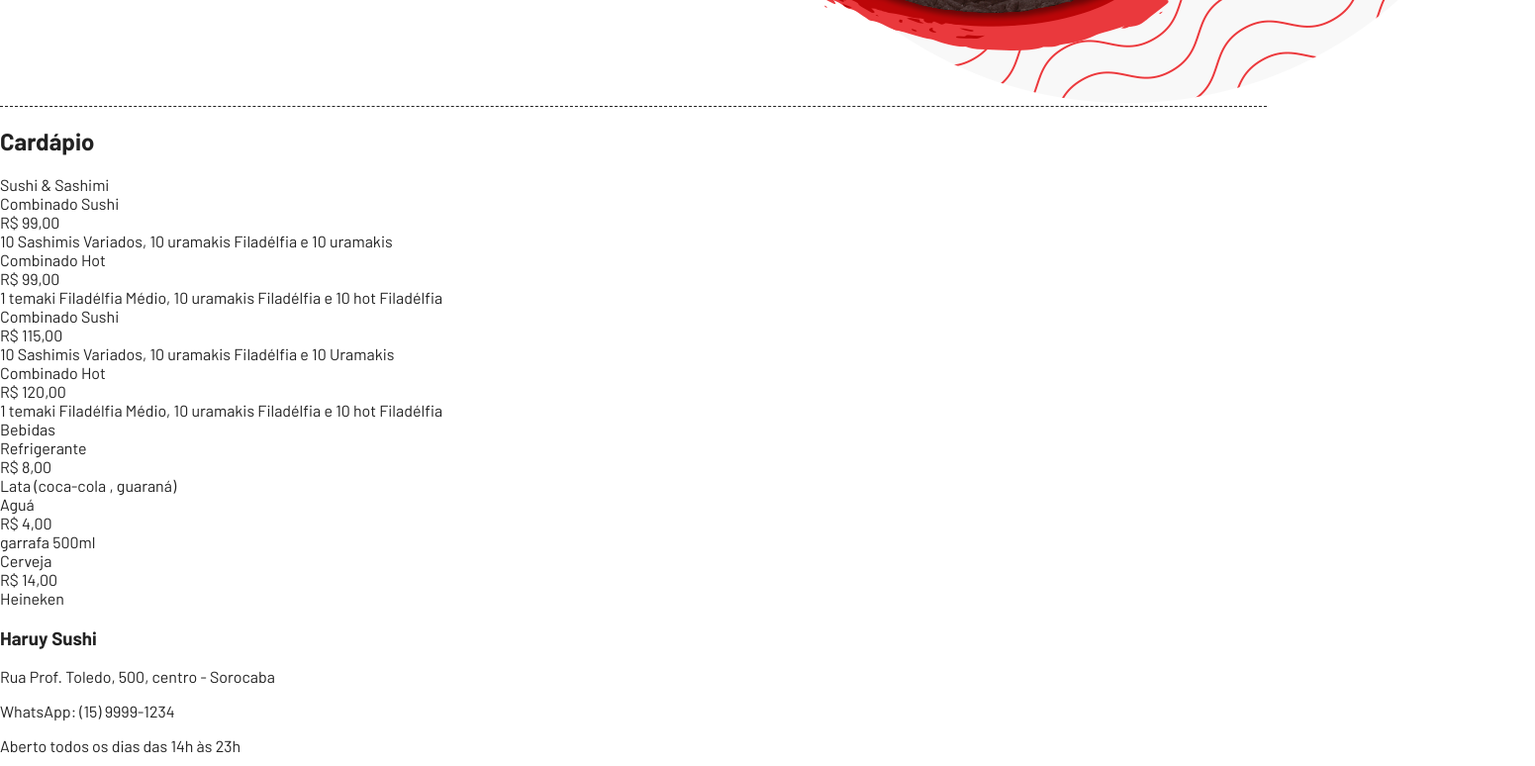
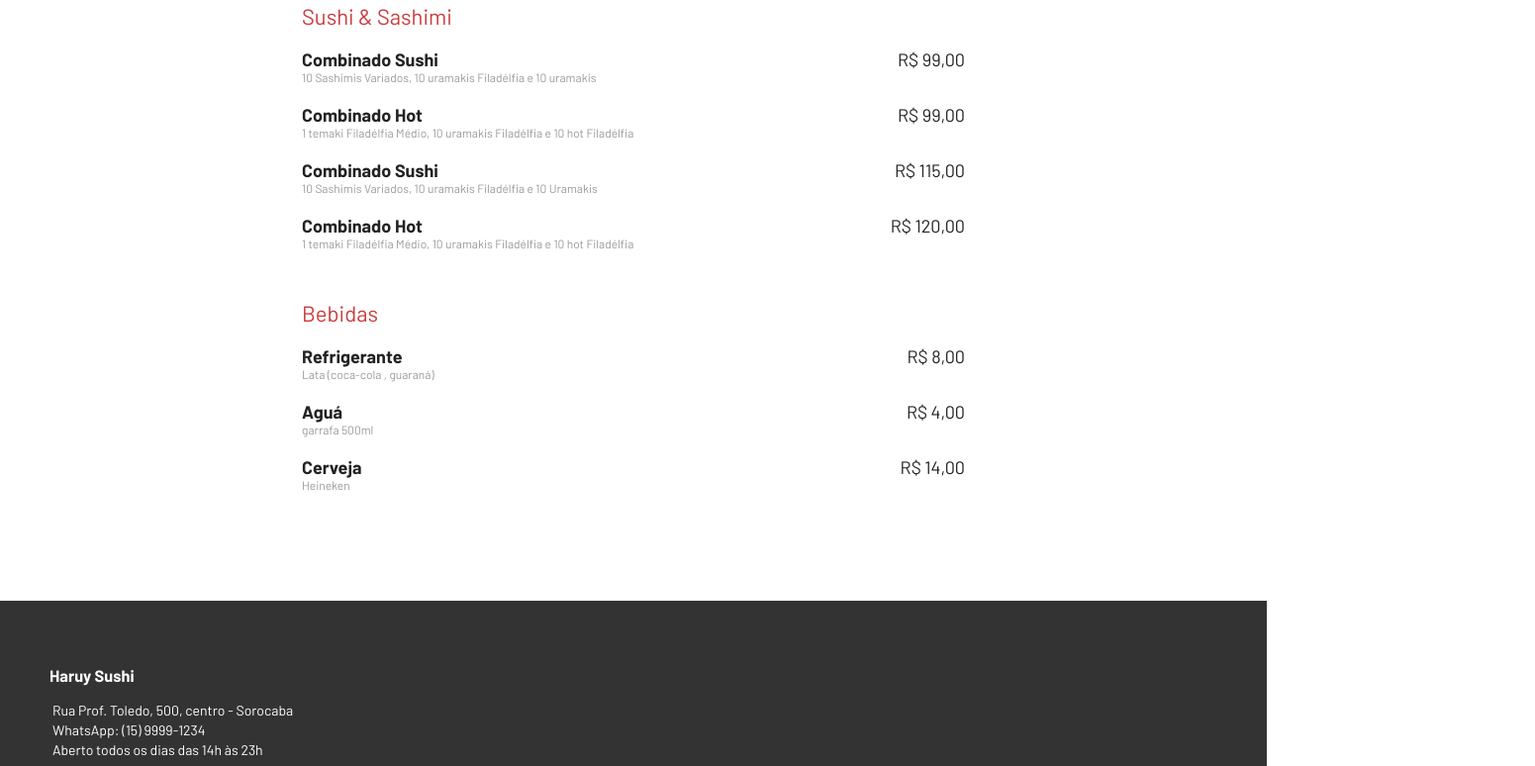
Before and after one commit to MayoralAJ/cardapio1, a plain HTML site: page cardapio.html in a window 1280 px wide. Shown: the part 902-1676 px from the top of the page at 99% size, 1551 px wide, since content can reach past the window. Drawn offline with Linux system fonts and the light colour scheme; files whose address does not match are found by name.

Commit message:
Update style.css

```diff
--- a/style.css
+++ b/style.css
@@ -21,10 +21,6 @@ a:hover{
     text-align: center;
     padding: 0;
     margin-top: 80px;
-}
-
-.img{
-    width: 90%;
 }
 
 .menu{
@@ -68,7 +64,83 @@ a:hover{
     font-size: 20px;
 }
 
+.banner img{
+    width: 90%;
+}
+
 .cardapio{
     box-sizing: border-box;
-    border-top: 1px dashed;
+    border-top: 1px dashed #999999;
+    width: 100%;
+    margin: auto;
+    max-width: 700px;
+    text-align: center;
+    margin-top: 100px;
+    padding: 50px 15px 10px 15px;
 }
+
+.cardapio-categoria{
+    text-align: left;
+    color: #ca3c3f;
+    font-size: 22px;
+    margin-top: 50px;
+}
+
+.cardapio-item{
+    padding-top: 20px;
+    text-align: left;
+    width: 100%;
+}
+
+.cardapio-nome{
+    display: inline-block;
+    font-size: 18px;
+    font-weight: bold;
+}
+
+.cardapio-preco{
+    font-size: 18px;
+    float: right;
+}
+
+.cardapio-descricao{
+    font-size: 12px;
+    color: #999999;
+}
+
+footer{
+    margin-top: 100px;
+    /width:100%;/
+    text-align:center;
+    padding: 50px;
+    font-size: 14px;
+    color: #ffffff;
+    background-color: #333333;
+}
+
+footer p{
+    margin: 3px;
+}
+
+.link-whatzap img{
+    height: 60px;
+    position: fixed;
+    right: 20px;
+    bottom: 20px;
+}
+
+@media (max-width: 900px){
+    .coluna{
+        width: 100%;
+        vertical-align: middle;
+        margin-bottom: 30px;
+    }
+
+    .banner p{
+        font-size: 26px;
+        padding-left: 50px;
+        padding-right: 50px;
+        text-align: center;
+    }
+
+}
```
